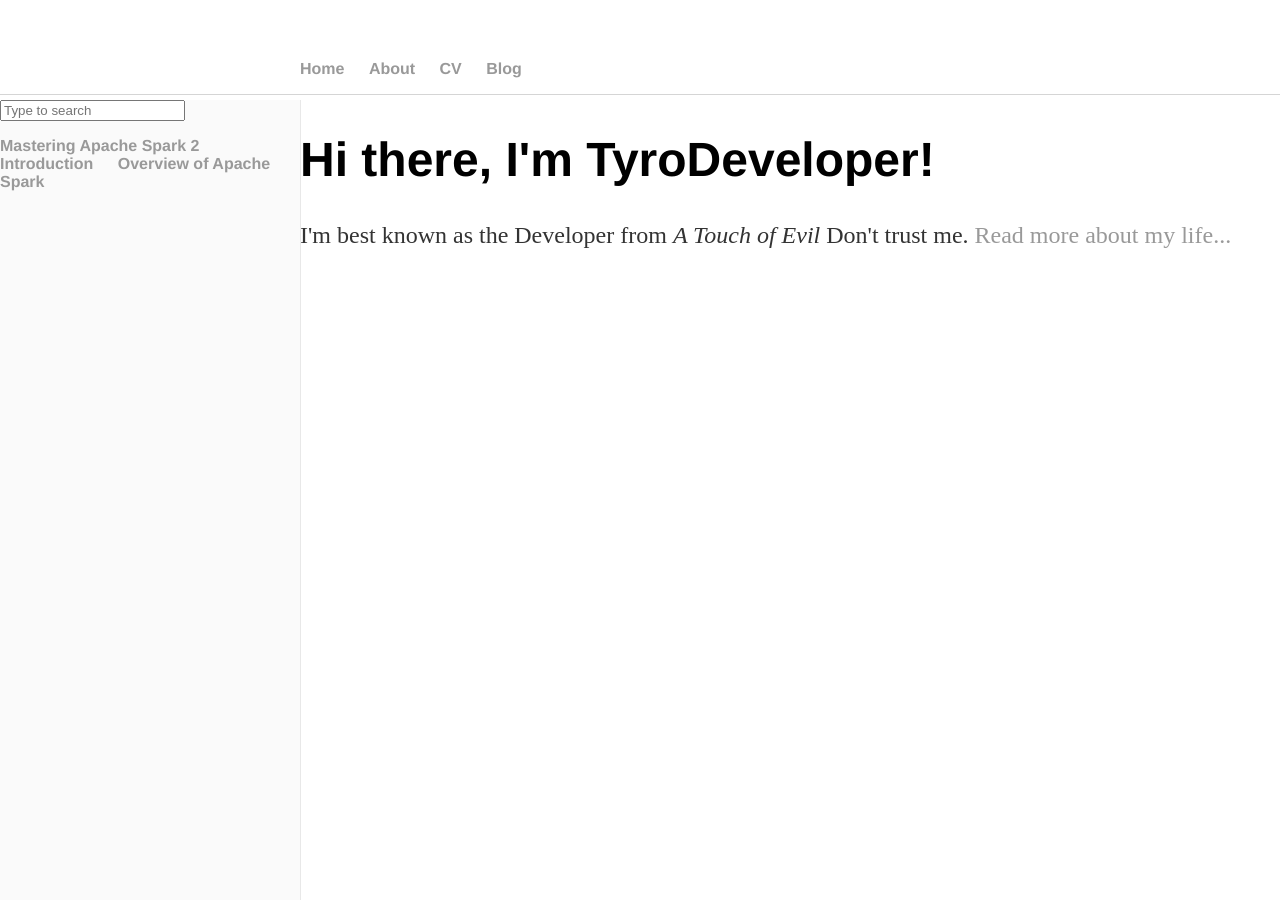
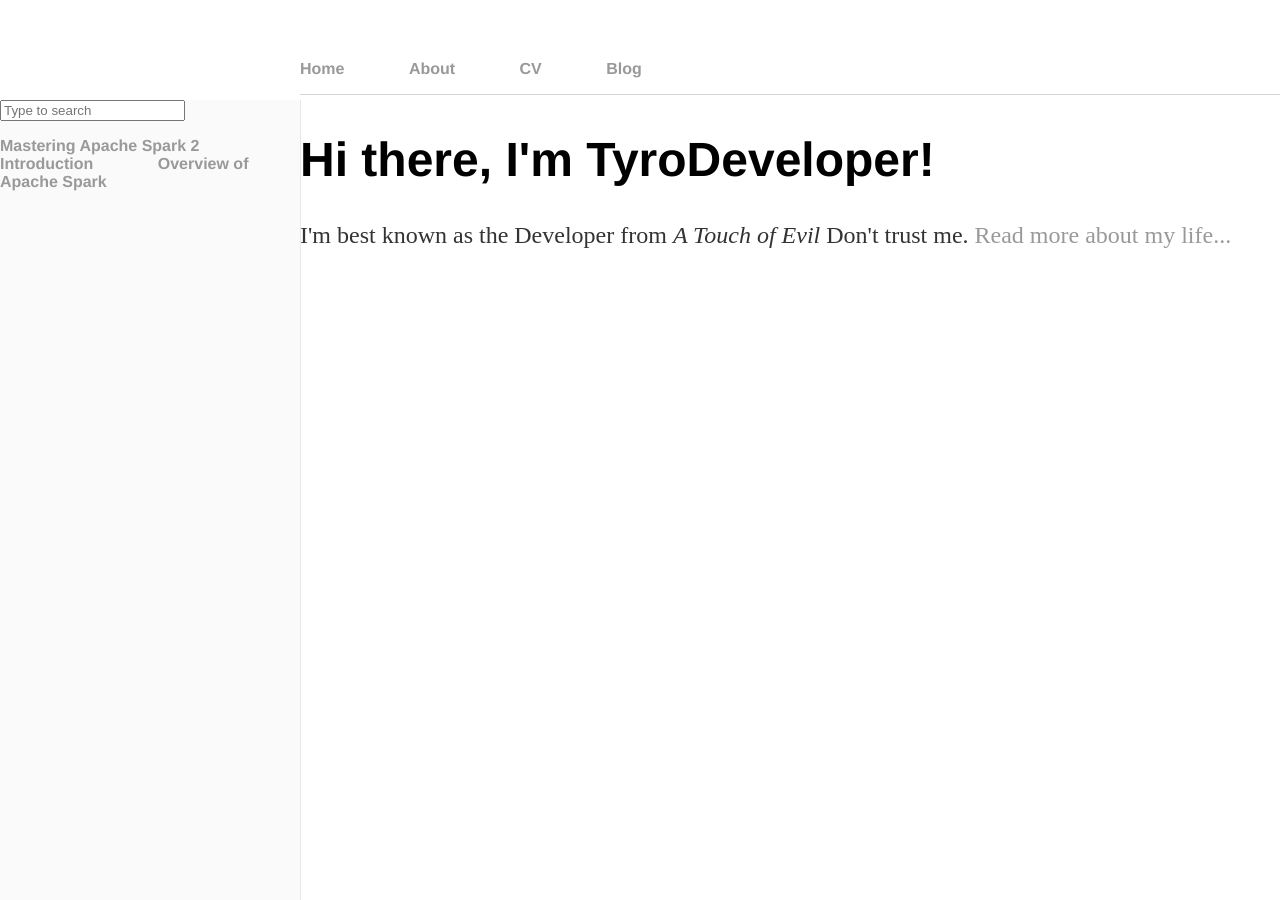
Before and after one commit to tyrodeveloper/tyrodeveloper.github.io, a Jekyll site: the page built from index.html, in a window 1280 px wide. Built offline with Jekyll 4.4.1, drawn with Linux system fonts in a browser that asks for light colours.

Commit message:
Update main.css

```diff
--- a/css/main.css
+++ b/css/main.css
@@ -10,6 +10,11 @@ body {
 }
 header{
 margin-left: 300px;
+}
+footer{
+margin-left: 300px;
+    top: 100%;
+    bottom: 0;
 }
 .book-summary{
     font-family: "Helvetica Neue",Helvetica,Arial,sans-serif;
@@ -53,7 +58,7 @@ nav ul, footer ul {
 }
 nav ul li, footer ul li {
     display: inline;
-    margin-right: 20px;
+    margin-right: 60px;
    left: 300px;
 }
 a {
```
